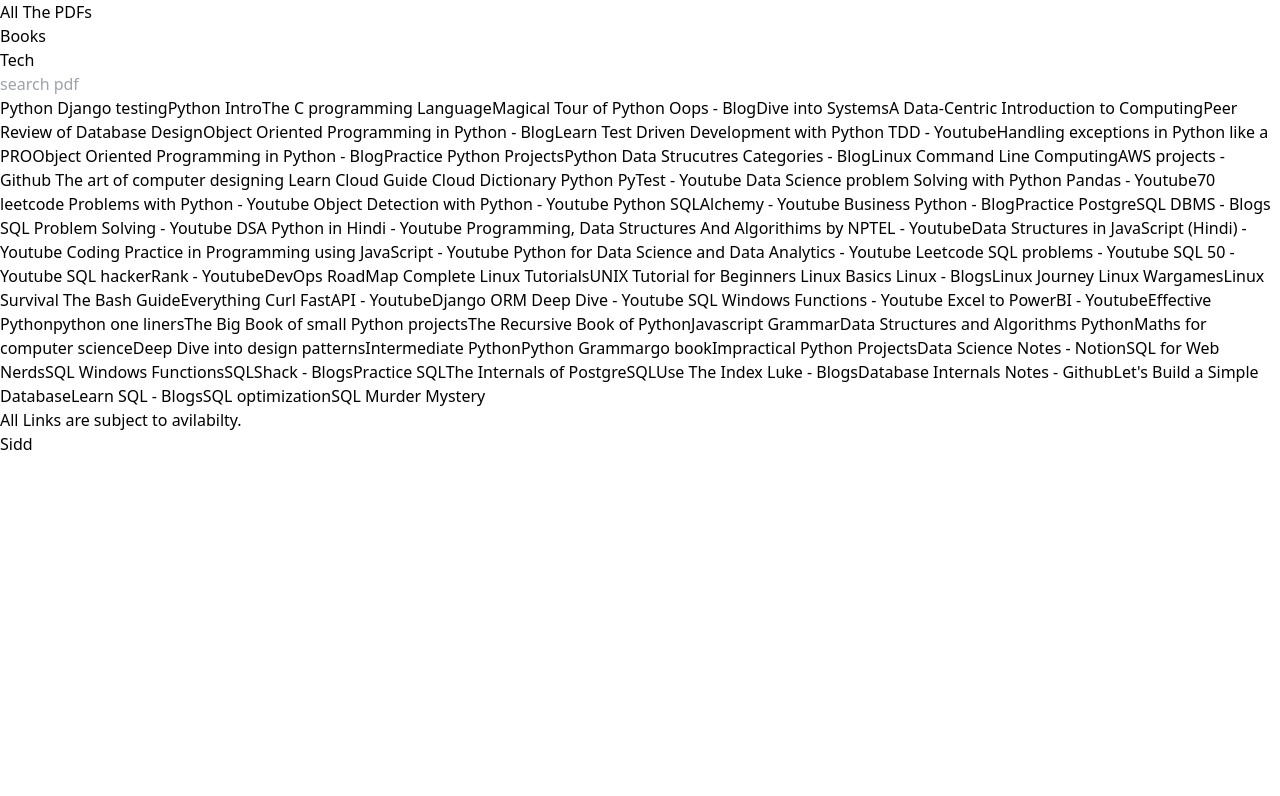
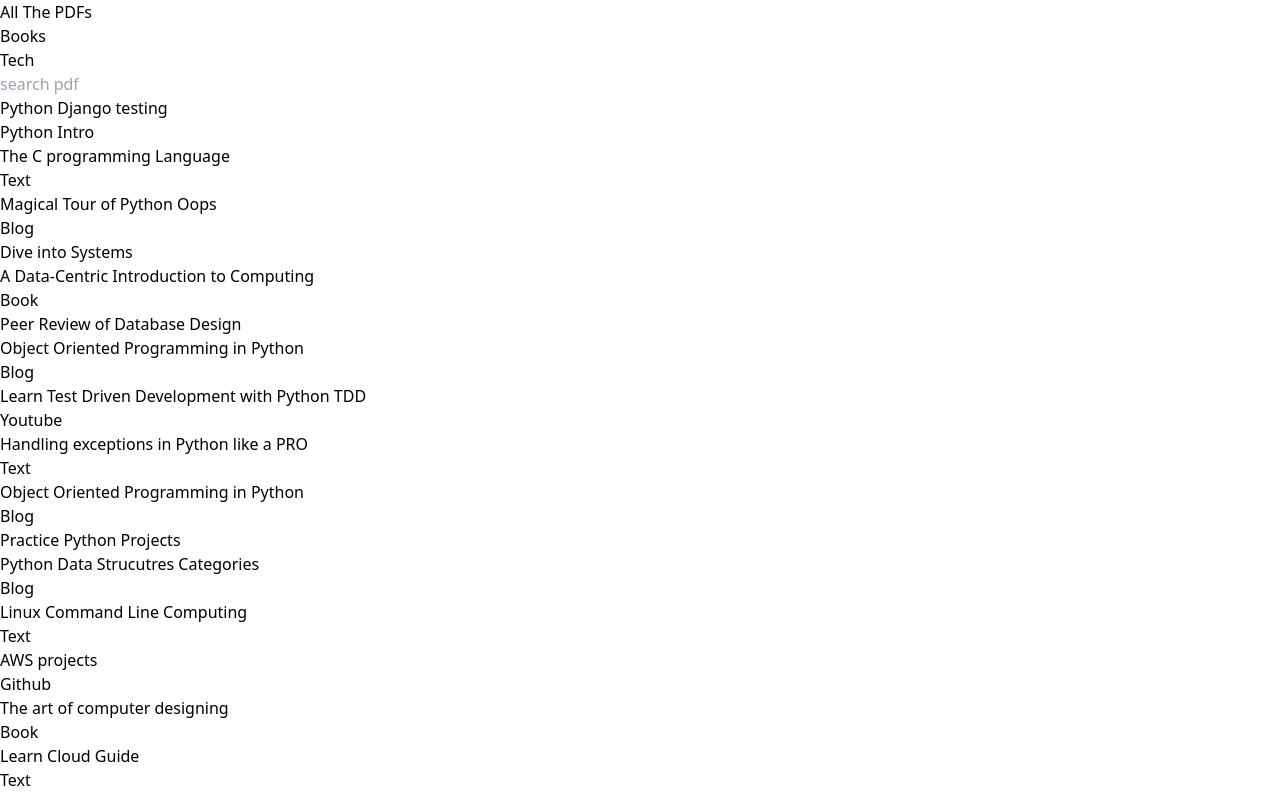
Before and after one commit to Siddharthbadal/AllTheLinks, a Next.js app: page /techs in a window 1280 px wide. Shown: the top 796 px of the page. Built offline with nearby package versions, Linux system fonts and the light colour scheme.

Commit message:
style and new links

```diff
--- a/src/app/page.js
+++ b/src/app/page.js
@@ -7,10 +7,10 @@
 
 
                      <h3 className="text-center text-xl text-gray-600 -mt-24">
-                          Wanted to put all tech and non-tech PDF files and links at one place.   <br />
-                     so here these.      <br />
+                          Wanted to have all tech and non-tech PDF files and links, <br />
+                           courses and videos at one place.   <br />
                       Feel free to use. <br />
-                      Might not be very user friendly. Will keep updating.</h3>
+                      Will keep updating the site to make it user friendly.</h3>
 
                       <ul className="font-medium flex flex-col justify-center items-stretch gap-8 p-8 md:p-0 mt-2 rounded-lg  md:flex-row text-gray-600">
         <li>
--- a/src/app/techs/page.jsx
+++ b/src/app/techs/page.jsx
@@ -18,6 +18,7 @@
                 <form action="">
                   <input
                     onChange={(e) =>{
+
                       setSearch(e.target.value)
                     }}
                     placeholder="search pdf"
@@ -30,17 +31,36 @@
           </div>
 
 
-    <div className=" flex flex-col mb-16 border-gray-800 bg-zinc-100 p-8">
+    <div className=" flex flex-col items-center mb-16 border-gray-800 bg-zinc-100 p-8">
 
         {
             techpdflinks.filter((item)=>{
               return search.toLowerCase() === '' ?
-              item: item.title.toLowerCase().includes(search)
+              item: item.title.toLowerCase().includes(search) ||
+              item.type.toLowerCase().includes(search)
             }).map((pl)=>(
-                <Link key={pl.link} href={pl.link} target="_blank" className=" text-gray-600 font-medium mb-2 tracking-wider hover:text-gray-800  delay-300">
-                <span className="capitalize">
-                    {pl.title}
-                </span>
+                <Link key={pl.link} href={pl.link} target="_blank" className=" text-gray-600 font-medium mb-2 tracking-wider hover:text-gray-800 hover:font-semibold  delay-400">
+                <div className="capitalize flex flex-row gap-4">
+                   <span>
+                        {pl.title}
+                   </span>
+
+                     <span>
+                            {
+                                  pl.type == "Youtube"
+                                  ?
+                                  <h2 className="text-red-800 font-semibold">{pl.type}</h2>
+                                  :
+                                  (pl.type == "Text" ?
+                                    <h2 className="text-green-800 font-semibold">{pl.type}</h2>
+                                    :
+                                    <h2 className="text-gray-800 font-semibold">{pl.type}</h2>
+                                  )
+
+                            }
+                     </span>
+
+                </div>
             </Link>
             )
             )
--- a/src/data/techpdflinks.js
+++ b/src/data/techpdflinks.js
@@ -1,308 +1,407 @@
 export default [
     {
         "link":"https://www.obeythetestinggoat.com/pages/book.html",
+        "type": "",
         "title":"Python Django testing"
     },
     {
         "link": "https://learnbyexample.github.io/books/#100-page-python-intro",
+        "type": "",
         "title": "Python Intro"
     },
     {
         "link":"https://courses.physics.ucsd.edu/2014/Winter/physics141/Labs/Lab1/The_C_Programming_Language.pdf",
+        "type": "Text",
         "title": "The C programming Language"
 
     },
     {
         "link":"https://www.thepythoncodingstack.com/p/a-magical-tour-through-object-oriented",
-        "title": "Magical Tour of Python Oops - Blog"
+        "type": "Blog",
+        "title": "Magical Tour of Python Oops"
 
     },
     {
         "link":"https://diveintosystems.org/book/",
+        "type": "",
         "title": "Dive into Systems"
 
     },
     {
         "link":"https://dcic-world.org/2023-02-21/index.html",
+        "type": "Book",
         "title": "A Data-Centric Introduction to Computing"
 
     },
     {
         "link":"https://dba.stackexchange.com/questions/76465/peer-review-of-database-design",
+        "type": "",
         "title": "Peer Review of Database Design"
 
     },
     {
         "link":"https://www.listendata.com/2019/08/python-object-oriented-programming.html",
-        "title": "Object Oriented Programming in Python - Blog"
+        "type": "Blog",
+        "title": "Object Oriented Programming in Python"
 
     },
     {
         "link":"https://www.youtube.com/watch?v=eAPmXQ0dC7Q",
-        "title": "Learn Test Driven Development with Python TDD - Youtube"
+        "type": "Youtube",
+        "title": "Learn Test Driven Development with Python TDD"
 
     },
     {
         "link":"https://guicommits.com/handling-exceptions-in-python-like-a-pro/",
+        "type": "Text",
         "title": "Handling exceptions in Python like a PRO"
 
     },
     {
         "link":"https://thepythoncodingbook.com/object-oriented-programming/",
-        "title": "Object Oriented Programming in Python - Blog"
+        "type": "Blog",
+        "title": "Object Oriented Programming in Python"
 
     },
     {
         "link":"https://learnbyexample.github.io/practice_python_projects/",
+        "type": "",
         "title": "Practice Python Projects"
 
     },
     {
         "link":"https://www.thepythoncodingstack.com/p/the-main-data-structure-categories",
-        "title": "Python Data Strucutres Categories - Blog"
+        "type": "Blog",
+        "title": "Python Data Strucutres Categories "
 
     },
     {
         "link":"https://learnbyexample.github.io/cli-computing/",
+        "type": "Text",
         "title": "Linux Command Line Computing"
 
     },
     {
         "link":"https://github.com/Harsh971/AWS-Projects",
-        "title": "AWS projects - Github"
+        "type": "Github",
+        "title": "AWS projects"
 
     },
     {
         "link": "https://attachments.are.na/1206042/5f2a09f7f597d9bbcee273b0962f9694.pdf?1503244728",
+        "type": "Book",
         "title":" The art of computer designing"
     },
     {
         "link": "https://learntocloud.guide/",
+        "type": "Text",
         "title":" Learn Cloud Guide"
     },
     {
         "link": "https://definethecloud.guide/",
+        "type": "Text",
         "title":" Cloud Dictionary"
     },
     {
         "link": "https://www.youtube.com/watch?v=snDSB9b8v_E",
-        "title":" Python PyTest - Youtube"
+        "type": "Youtube",
+        "title":" Python PyTest"
     },
     {
         "link": "https://www.youtube.com/watch?v=i7v2m-ebXB4",
-        "title":" Data Science problem Solving with Python Pandas - Youtube"
+        "type": "Youtube",
+        "title":" Data Science problem Solving with Python Pandas"
     },
     {
         "link": "https://www.youtube.com/watch?v=lvO88XxNAzs ",
-        "title" :  "70 leetcode Problems with Python - Youtube "
+        "type": "Youtube",
+        "title" :  "70 leetcode Problems with Python "
     },
     {
         "link": "https://www.youtube.com/watch?v=WgPbbWmnXJ8 ",
-        "title" :  " Object Detection with Python - Youtube"
+        "type": "Youtube",
+        "title" :  " Object Detection with Python"
     },
     {
         "link": " https://www.youtube.com/watch?v=lgiQLBwPmTQ&list=PLBx6NLmkcbZ1cMFqzGi2u1Q1M7JPPEB5q",
-        "title" :  " Python SQLAlchemy - Youtube"
+        "type": "Youtube",
+        "title" :  " Python SQLAlchemy"
     },
     {
         "link": "https://pbpython.com/ ",
-        "title" :  " Business Python - Blog"
+        "type": "Blog",
+        "title" :  " Business Python"
     },
     {
         "link": "https://pgexercises.com/questions/basic/selectall.html ",
+        "type": "Text",
         "title" :  "Practice PostgreSQL "
     },
     {
         "link": "https://www.javatpoint.com/dbms-sql-introduction ",
+        "type": "Blog",
         "title" :  "DBMS - Blogs "
     },
     {
         "link": " https://www.youtube.com/playlist?list=PLxHEfsUVhEwMqw-nDG2zd3mpXpvY1v9xX",
+        "type": "Youtube",
         "title" :  "SQL Problem Solving - Youtube "
     },
     {
         "link": "https://www.youtube.com/playlist?list=PL7ersPsTyYt1HnCgrT6Up-pan4yLBpyFs ",
-        "title" :  "DSA Python in Hindi - Youtube "
+        "type": "Youtube",
+        "title" :  "DSA Python in Hindi "
     },
     {
         "link": "https://www.youtube.com/playlist?list=PLyqSpQzTE6M_Fu6l8irVwXkUyC9Gwqr6_ ",
-        "title" :  " Programming, Data Structures And Algorithims by NPTEL - Youtube"
+        "type": "Youtube",
+        "title" :  " Programming, Data Structures And Algorithims by NPTEL"
     },
     {
         "link": " https://www.youtube.com/playlist?list=PLq1qGLnPX0eeqXbr4be-tAEDj4_l6MPp_",
-        "title" :  "Data Structures in JavaScript (Hindi) - Youtube "
+        "type": "Youtube",
+        "title" :  "Data Structures in JavaScript (Hindi) "
     },
     {
         "link": "https://www.youtube.com/playlist?list=PLq1qGLnPX0eeeK_JmsiMavOqkZ6tgQjdF ",
-        "title" :  "Coding Practice in Programming using JavaScript - Youtube "
+        "type": "Youtube",
+        "title" :  "Coding Practice in Programming using JavaScript "
     },
     {
         "link": " https://www.youtube.com/watch?v=B_jQzHu6Edo",
-        "title" :  "Python for Data Science and Data Analytics - Youtube "
+        "type": "Youtube",
+        "title" :  "Python for Data Science and Data Analytics "
     },
     {
         "link": " https://www.youtube.com/playlist?list=PLtfxzVLWb-B-O3VAjxsoZYgG6d8WMnPjG",
-        "title" :  " Leetcode SQL problems - Youtube "
+        "type": "Youtube",
+        "title" :  " Leetcode SQL problems "
     },
     {
         "link": "https://www.youtube.com/watch?v=9g6yvqAAkx4 ",
-        "title" :  " SQL 50  - Youtube"
+        "type": "Youtube",
+        "title" :  " SQL 50  "
     },
     {
         "link": "https://www.youtube.com/watch?v=vpzO8QTrgbc",
-        "title" :  " SQL hackerRank - Youtube"
+        "type": "Youtube",
+        "title" :  " SQL hackerRank "
     },
-    {
-        "link": "https://app.eraser.io/workspace/FEbewkb6UJHQ9KKjsW9S",
-        "title" :  "DevOps RoadMap "
-    },
+
     {
         "link": "https://ryanstutorials.net/linuxtutorial/ ",
+        "type": "Text",
         "title" :  "Complete Linux Tutorials"
     },
     {
         "link": "https://info-ee.surrey.ac.uk/Teaching/Unix/ ",
+        "type": "Text",
         "title" :  "UNIX Tutorial for Beginners "
     },
     {
         "link": "https://miteshshah.github.io/linux/basics/ ",
+        "type": "Text",
         "title" :  "Linux Basics "
     },
     {
         "link": " https://miteshshah.github.io/",
+        "type": "Blog",
         "title" :  " Linux - Blogs"
     },
     {
         "link": "https://linuxjourney.com/ ",
+        "type": "Text",
         "title" :  "Linux Journey "
     },
     {
         "link": "https://overthewire.org/wargames/",
+        "type": "Text",
         "title" :  " Linux Wargames"
     },
     {
         "link": "https://linuxsurvival.com/",
+        "type": "Text",
         "title" :  "Linux Survival "
     },
     {
         "link": "https://guide.bash.academy/",
+        "type": "",
         "title" :  " The Bash Guide"
     },
     {
         "link": "https://everything.curl.dev/",
+        "type": "Text",
         "title" :  "Everything Curl"
     },
     {
         "link": "https://www.youtube.com/playlist?list=PLqAmigZvYxIL9dnYeZEhMoHcoP4zop8-p",
-        "title" :  " FastAPI - Youtube"
+        "type": "Youtube",
+        "title" :  " FastAPI - Complete"
     },
     {
         "link": "https://www.youtube.com/playlist?list=PL-2EBeDYMIbQXKsyNweppuFptuogJe2L-",
-        "title" :  "Django ORM Deep Dive - Youtube "
+        "type": "Youtube",
+        "title" :  "Django ORM Deep Dive  "
     },
     {
         "link": "https://www.youtube.com/playlist?list=PLNcg_FV9n7qYbaPnCyc78z3s7km5tjN1A",
-        "title" :  " SQL Windows Functions - Youtube"
+        "type": "Youtube",
+        "title" :  " SQL Windows Functions"
     },
     {
         "link": "https://www.youtube.com/watch?v=mm_sN-Elplg",
-        "title" :  " Excel to PowerBI - Youtube"
+        "type": "Youtube",
+        "title" :  " Excel to PowerBI"
     },
 
     {
         "link": "./pypdf/EffectivePython.pdf",
+        "type": "Book",
         "title" :  "Effective Python"
     },
     {
         "link": "./pypdf/python-one-liners.pdf",
+        "type": "Book",
         "title" :  "python one liners"
     },
     {
         "link": "./pypdf/The-big-book-of-small-python-projects.pdf",
+        "type": "Book",
         "title" :  "The Big Book of small Python projects"
     },
     {
         "link": "./pypdf/TheRecursiveBookof-Recursion-Python.pdf",
+        "type": "Book",
         "title" :  "The Recursive Book of Python"
     },
     {
         "link": "./pypdf/javascriptgrammar-dark.pdf",
+        "type": "Book",
         "title" :  "Javascript Grammar"
     },
     {
         "link": "./pypdf/Data_Structures_and_Algorithms_Python.pdf",
+        "type": "Book",
         "title" :  "Data Structures and Algorithms Python"
     },
     {
         "link": "./pypdf/Maths-for-computer-science.pdf",
+        "type": "Book",
         "title" :  "Maths for computer science"
     },
     {
         "link": "./pypdf/dive-into-design-patterns.pdf",
+        "type": "Book",
         "title" :  "Deep Dive into design patterns"
     },
     {
         "link": "./pypdf/Intermediate-Python.pdf",
+        "type": "Book",
         "title" :  "Intermediate Python"
     },
     {
         "link": "./pypdf/pythongrammar-I-dark-mode.pdf",
+        "type": "Book",
         "title" :  "Python Grammar"
     },
     {
         "link": "./pypdf/gobook.pdf",
+        "type": "Book",
         "title" :  "go book"
     },
     {
         "link": "./pypdf/Impractical-Python-Projects.pdf",
+        "type": "Book",
         "title" :  "Impractical Python Projects"
     },
     {
         "link": "https://antaripasaha.notion.site/Data-Science-All-in-one-f7b861fc69dd49439231b8c14a0e330b",
-        "title" :  "Data Science Notes - Notion"
+        "type": "Notion",
+        "title" :  "Data Science Notes "
     },
     {
         "link": "http://philip.greenspun.com/sql/",
+        "type": "",
         "title" :  "SQL for Web Nerds"
     },
     {
         "link": "https://www.windowfunctions.com/",
+        "type": "Text",
         "title" :  "SQL Windows Functions"
     },
     {
         "link": "https://www.sqlshack.com/",
-        "title" :  "SQLShack - Blogs"
+        "type": "Blog",
+        "title" :  "SQLShack"
     },
     {
         "link": "https://sqlpd.com/",
+        "type": "",
         "title" :  "Practice SQL"
     },
     {
         "link": "https://www.interdb.jp/pg/",
+        "type": "",
         "title" :  "The Internals of PostgreSQL"
     },
     {
         "link": "https://use-the-index-luke.com/",
-        "title" :  "Use The Index Luke - Blogs"
+        "type": "Blog",
+        "title" :  "Use The Index Luke"
     },
     {
         "link": "https://github.com/Akshat-Jain/database-internals-notes?tab=readme-ov-file",
-        "title" :  "Database Internals Notes - Github"
+        "type": "Github",
+        "title" :  "Database Internals Notes"
     },
     {
         "link": "https://cstack.github.io/db_tutorial/",
+        "type": "",
         "title" :  "Let's Build a Simple Database"
     },
     {
         "link": "https://sqlzap.com/",
-        "title" :  "Learn SQL - Blogs"
+        "type": "Blog",
+        "title" :  "Learn SQL"
     },
     {
         "link": "https://dataschool.com/sql-optimization/",
+        "type": "Blog",
         "title" :  "SQL optimization"
     },
     {
         "link": "https://mystery.knightlab.com/",
+        "type": "Text",
         "title" :  "SQL Murder Mystery"
     },
+    {
+        "link": "https://www.afterhoursprogramming.com/tutorial/python/python-overview/",
+        "type": "Text",
+        "title" :  "After Hour programming Python"
+    },
+    {
+        "link": "https://www.afterhoursprogramming.com/tutorial/sql/sql-overview/",
+        "type": "Text",
+        "title" :  "After Hour programming SQL"
+    },
+    {
+        "link": "https://programming-23.mooc.fi/",
+        "type": "Text",
+        "title" :  "Python Programming MOOC 2023"
+    },
+    {
+        "link": "https://www.youtube.com/watch?v=LMbGZOU-dtA",
+        "type": "Youtube",
+        "title" :  "Python Oops Hindi"
+    },
+    {
+        "link": "https://www.youtube.com/watch?v=EerdGm-ehJQ",
+        "type": "Youtube",
+        "title" :  "JavaScript Complete Course "
+    },
+    {
+        "link": "https://www.youtube.com/playlist?list=PLC3y8-rFHvwjPxNAKvZpdnsr41E0fCMMP",
+        "type": "Youtube",
+        "title" :  "JavaScript Algorithms and Data Structures "
+    },
 ]
```
Also changed, not shown: 1 other file (tests, documents, lock files or other folders).
